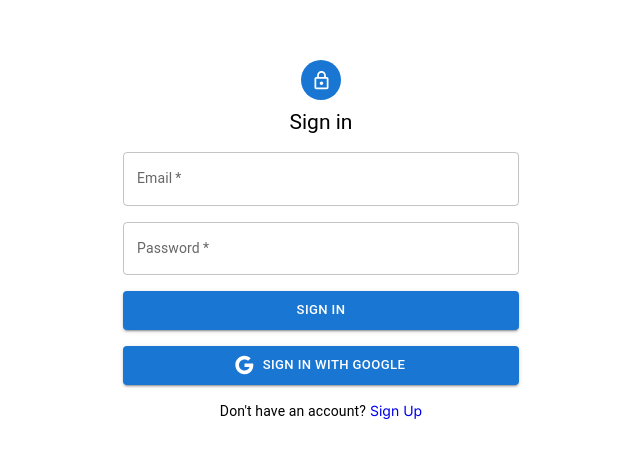
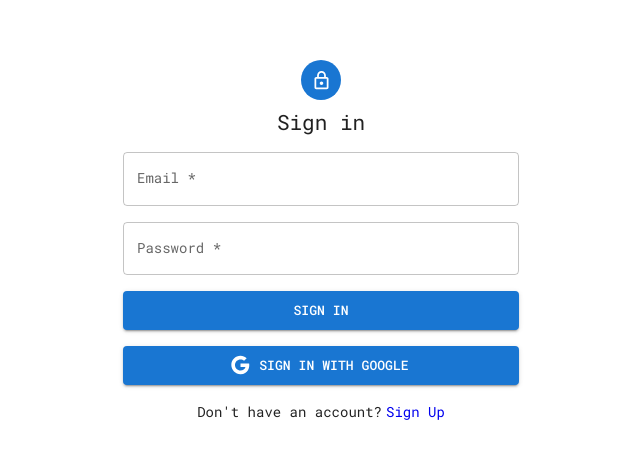
Before and after one commit to BohdanUlich/my-lib, a Next.js app: page /login in a window 1280 px wide. Shown: the part 159-618 px from the top of the page, without its empty margins (319-959 px from the left). Built offline with nearby package versions, Linux system fonts and the light colour scheme.

Commit message:
Add Theme provider

```diff
--- a/app/layout.tsx
+++ b/app/layout.tsx
@@ -1,9 +1,7 @@
 import { NextAuthProvider, NotificationProvider } from "@/providers";
 import "./globals.css";
 import type { Metadata } from "next";
-import { Inter } from "next/font/google";
-
-const inter = Inter({ subsets: ["latin"] });
+import { ThemeProvider } from "@/providers";
 
 export const metadata: Metadata = {
   title: "Next App",
@@ -17,9 +15,11 @@ export default function RootLayout({
 }) {
   return (
     <html lang="en">
-      <body className={inter.className}>
+      <body>
         <NextAuthProvider>
-          <NotificationProvider>{children}</NotificationProvider>
+          <ThemeProvider>
+            <NotificationProvider>{children}</NotificationProvider>
+          </ThemeProvider>
         </NextAuthProvider>
       </body>
     </html>
--- /dev/null
+++ b/providers/ThemeProvider.tsx
@@ -0,0 +1,32 @@
+"use client";
+
+import {
+  createTheme,
+  ThemeProvider as MuiThemeProvider,
+} from "@mui/material/styles";
+import CssBaseline from "@mui/material/CssBaseline";
+import { Roboto_Mono } from "next/font/google";
+import { ReactNode } from "react";
+
+interface ThemeProviderProps {
+  children: ReactNode;
+}
+
+export const robotoMono = Roboto_Mono({
+  subsets: ["latin", "cyrillic"],
+  weight: ["300", "400", "500", "600", "700"],
+  preload: true,
+});
+
+const theme = createTheme({
+  typography: { fontFamily: robotoMono.style.fontFamily },
+});
+
+export const ThemeProvider = ({ children }: ThemeProviderProps) => {
+  return (
+    <MuiThemeProvider theme={theme}>
+      <CssBaseline />
+      {children}
+    </MuiThemeProvider>
+  );
+};
--- a/providers/index.ts
+++ b/providers/index.ts
@@ -1,2 +1,3 @@
 export * from "./NextAuthProvider";
 export * from "./NotificationProvider";
+export * from "./ThemeProvider";
```
